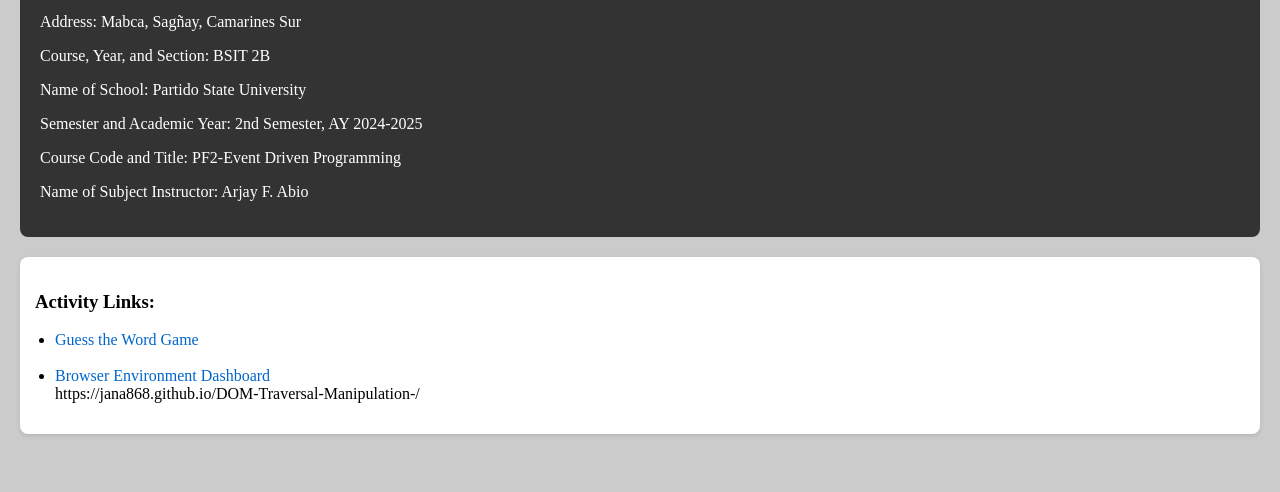
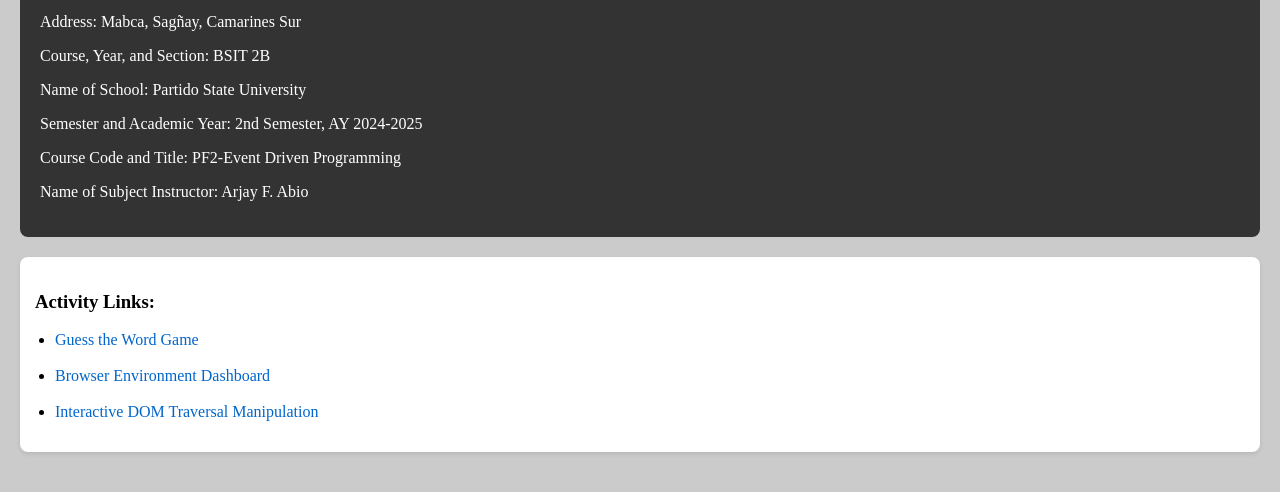
Before and after one commit to Jana868/Browser-Environment-Dashboard, a plain HTML site: page index.html in a window 1280 px wide. Shown: the part 104-596 px from the top of the page. Drawn offline with Linux system fonts and the light colour scheme.

Commit message:
Update index.html

```diff
--- a/index.html
+++ b/index.html
@@ -61,7 +61,8 @@
       <li><a href="https://jana868.github.io/Guess-Secret-Word-Game/">Guess the Word Game</a></li>
       <br>
       <li><a href="browser_dashboard.html">Browser Environment Dashboard</a></li>
-      https://jana868.github.io/DOM-Traversal-Manipulation-/
+      <br>
+      <li><a href="https://jana868.github.io/DOM-Traversal-Manipulation-/">Interactive DOM Traversal Manipulation</a></li>
     </ul>
   </section>
 </body>
```
